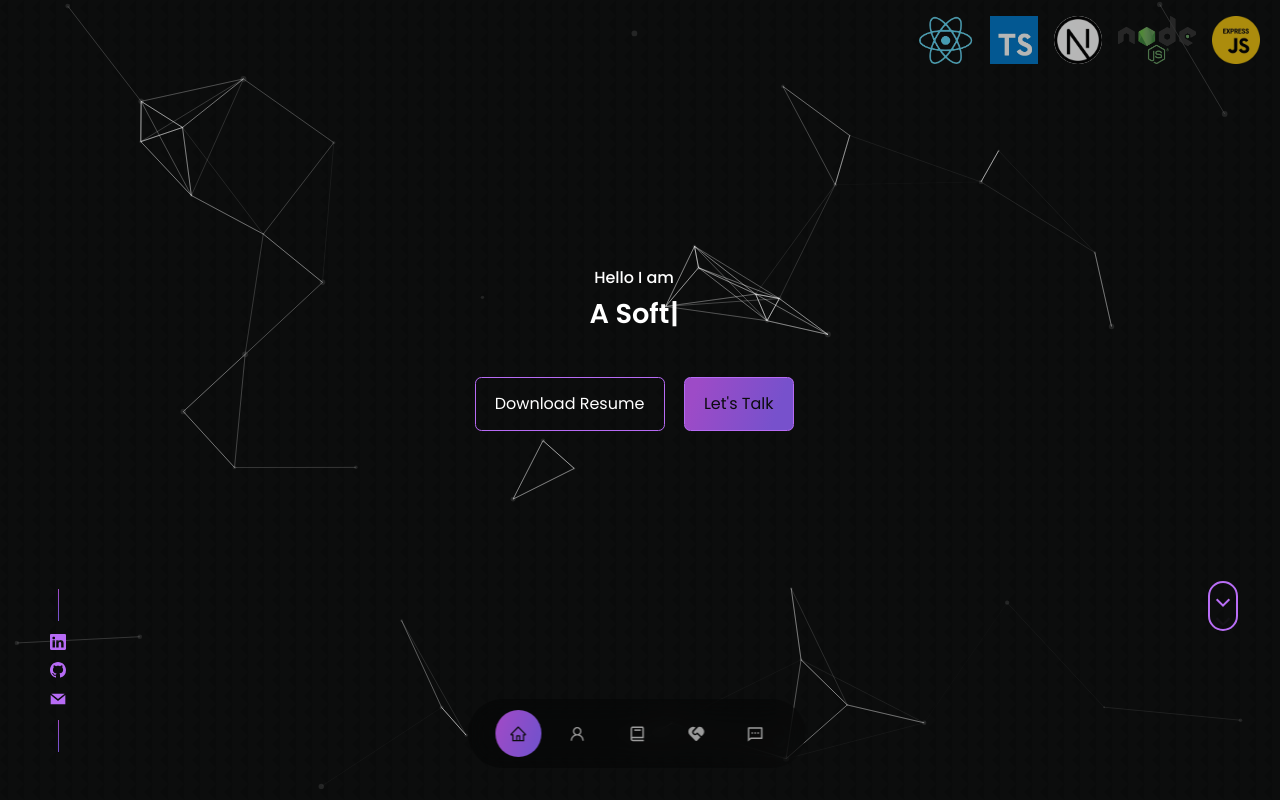
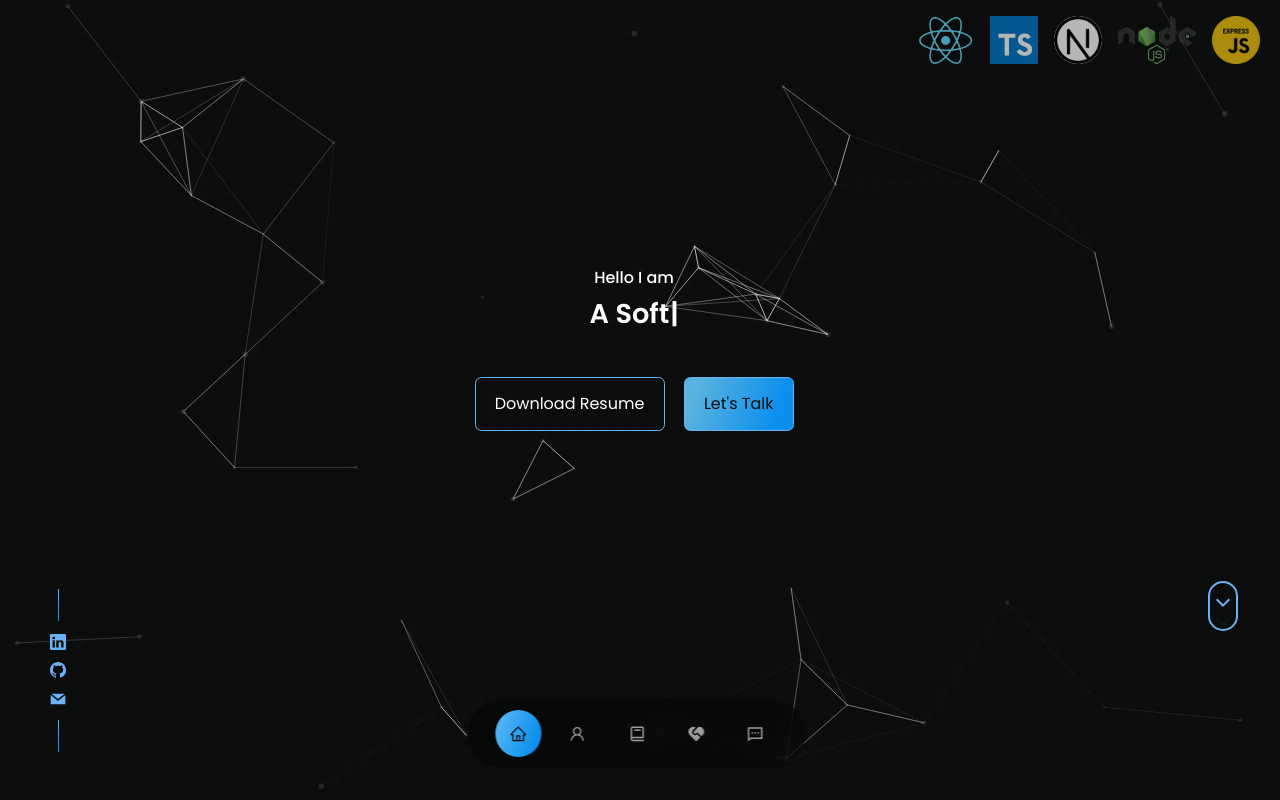
Before and after one commit to Marquis4484/marquis-portfolio-resume, a React (Vite) app: page / in a window 1280 px wide. Shown: the top 800 px of the page. Built offline with nearby package versions, Linux system fonts and the light colour scheme.

Commit message:
second commit

```diff
--- a/src/components/PreLoader/PreLoader.jsx
+++ b/src/components/PreLoader/PreLoader.jsx
@@ -11,7 +11,7 @@ const PreLoader = () => {
   return (
     <div className="preloader">
       <div className="texts-container">
-        <span>Nextjs</span>
+        <span>Next.js</span>
         <span>React</span>
         <span>TypeScript</span>
         <Dna
--- a/src/components/about/About.jsx
+++ b/src/components/about/About.jsx
@@ -56,7 +56,7 @@ const About = () => {
             I am a passionate Software Engineer specializing in Next.js, React,
             Tailwind CSS, JavaScript, TypeScript, Express, and Node.js. I am
             currently learning to work with MySQL, Swift, and MongoDB. I have
-            over 5 years of experience building applications that can be viewed
+            over 3 years of experience building applications that can be viewed
             on the web.
           </p>
 
--- a/src/components/header/CTA.jsx
+++ b/src/components/header/CTA.jsx
@@ -1,25 +1,32 @@
-import { motion } from 'framer-motion'
-import React from 'react'
-import Resume from '../../assets/Resume.pdf'
+import { motion } from "framer-motion";
+import React from "react";
+import Resume from "../../assets/Resume.pdf";
 
 const CTA = () => {
   return (
-    <div className='cta'>
-        <motion.a
+    <div className="cta">
+      <motion.a
         target="_blank"
-        initial={{x: '-100vw'}}
-        animate={{x: 0 }}
-        transition={{ type: 'spring', bounce:0.3, duration: 2 }}
-        href={Resume} download="Resume.pdf" className='btn'>Download Resume
-        </motion.a>
+        initial={{ x: "-100vw" }}
+        animate={{ x: 0 }}
+        transition={{ type: "spring", bounce: 0.3, duration: 2 }}
+        href={Resume}
+        className="btn"
+      >
+        Download Resume
+      </motion.a>
 
-        <motion.a
-      initial={{x: '100vw'}}
-      animate={{x: 0 }}
-      transition={{ type: 'spring', bounce:0.3, duration: 2 }}
-         href="#contact" className='btn btn-primary'>Let's Talk</motion.a>
-        </div>
-  )
-}
+      <motion.a
+        initial={{ x: "100vw" }}
+        animate={{ x: 0 }}
+        transition={{ type: "spring", bounce: 0.3, duration: 2 }}
+        href="#contact"
+        className="btn btn-primary"
+      >
+        Let's Talk
+      </motion.a>
+    </div>
+  );
+};
 
 export default CTA;
--- a/src/components/header/Header.css
+++ b/src/components/header/Header.css
@@ -75,7 +75,6 @@ header {
   padding-top: 1rem;
 }
 
-
 /* ===================== CTA ================== */
 
 .cta {
@@ -141,7 +140,7 @@ header {
 .scroll-down {
   height: 50px;
   width: 30px;
-  border: 2px solid #b86df5;
+  border: 2px solid #6bb2f5;
   position: absolute;
   left: 230%;
   top: 190%;
@@ -158,7 +157,7 @@ header {
   height: 10px;
   width: 10px;
   transform: translate(-50%, -100%) rotate(45deg);
-  border: 2px solid #b86df5;
+  border: 2px solid #6bb2f5;
   border-top: transparent;
   border-left: transparent;
   animation: scroll-down 1s ease-in-out infinite;
@@ -187,7 +186,7 @@ header {
 
 /* Buy Me Coffee */
 
-.coffee{
+.coffee {
   position: absolute;
   left: 120%;
   top: 200%;
@@ -229,7 +228,6 @@ header {
 
   .background_Logos > img {
     height: 1.5rem;
-
   }
 
   .header_info {
@@ -254,7 +252,7 @@ header {
     top: 180%;
     left: 45%;
   }
-  .coffee{
+  .coffee {
     position: absolute;
     left: 0%;
     top: 220%;
--- a/src/components/header/HeaderSocials.jsx
+++ b/src/components/header/HeaderSocials.jsx
@@ -12,7 +12,7 @@ const HeaderSocials = () => {
       className="header_socials"
     >
       <a
-        href="https://www.linkedin.com/marquis-sampson"
+        href="https://www.linkedin.com/in/marquis-sampson/"
         target="_blank"
         rel="noreferrer"
       >
@@ -21,7 +21,7 @@ const HeaderSocials = () => {
       <a href="https://github.com/Marquis4484" target="_blank" rel="noreferrer">
         <BsGithub />
       </a>
-      <a href="mailto:marquis4484@gmail.com" target=" rel='noreferrer'_blank">
+      <a href="mailto:marquis4484@gmail.com" target="_blank" rel="noreferrer">
         <GrMail />
       </a>
     </motion.div>
--- a/src/components/portfolio/Portfolio.css
+++ b/src/components/portfolio/Portfolio.css
@@ -1,5 +1,5 @@
 .portfolio_container {
-/*   display: grid;
+  /*   display: grid;
   grid-template-columns: repeat(3, 1fr);
   gap: 2.5rem; */
   height: 100%;
@@ -24,7 +24,7 @@
 .portfolio_item_image {
   border-radius: 1.5rem;
   overflow: hidden;
-  border: 1px rgb(89, 18, 102) solid;
+  border: 1px rgb(12, 143, 237) 83.1% solid;
   padding-top: 15px;
   display: grid;
   justify-content: center;
@@ -42,10 +42,9 @@
   margin-left: 12px;
 }
 
-.portfolio_item_content{
+.portfolio_item_content {
   display: grid;
   justify-content: center;
-
 }
 
 .tag_css {
@@ -54,7 +53,7 @@
   word-spacing: 3px;
   margin-left: 12px;
   padding-bottom: 3px;
-  color: rgb(96, 95, 133);
+  color: rgb(124, 143, 218);
 }
 
 /* ==================== Media Queries (Medium Devices) ======================= */
--- a/src/components/skills0/Skills0.jsx
+++ b/src/components/skills0/Skills0.jsx
@@ -63,7 +63,7 @@ const Skill = styled.div`
   width: 100%;
   max-width: 500px;
   background: rgb(3, 6, 24);
-  border: 0.1px solid #854ce6;
+  border: 0.1px solid #6bb2f5;
   box-shadow: rgba(23, 92, 230, 0.15) 0px 4px 24px;
   border-radius: 16px;
   padding: 18px 36px;
@@ -80,7 +80,7 @@ const Skill = styled.div`
 const SkillTitle = styled.h2`
   font-size: 28px;
   font-weight: 600;
-  color: #b86df5;
+  color: #6bb2f5;
   margin-bottom: 20px;
   text-align: center;
 `;
@@ -135,7 +135,7 @@ const Skills0 = () => {
       <Container>
         <Wrapper>
           <h5 style={{ color: "rgba(255, 255, 255, 0.6)" }}>What are my</h5>
-          <h2 style={{ color: "#b86df5" }}>Skills</h2>
+          <h2 style={{ color: "#6bb2f5" }}>Skills</h2>
           {/* <Title>Skills</Title>
         <Desc>Here are some of my skills on which I have been working on for the past 2 years.
         </Desc> */}
@@ -146,14 +146,13 @@ const Skills0 = () => {
                 <SkillList>
                   {skill.skills.map((item) => (
                     <SkillItem key={item.id}>
-                    <SkillImage src={item.image}/>
+                      <SkillImage src={item.image} />
                       {item.name}
                     </SkillItem>
                   ))}
                 </SkillList>
               </Skill>
             ))}
-
           </SkillsContainer>
         </Wrapper>
       </Container>
--- a/src/index.css
+++ b/src/index.css
@@ -18,15 +18,13 @@
 :root {
   --color-bg: rgba(9, 10, 10, 0.986);
   --color-bg-variant: #030618;
-  /* --color-primary: #6f2da8; */
-  /* --header-color: #6f2da8c0; */
-  --color-primary: #b76bf5;
+  --color-primary: #6bb2f5;
   --color-primary-linear: linear-gradient(
     109.6deg,
-    rgb(157, 75, 199) 11.2%,
-    rgb(119, 81, 204) 83.1%
+    rgb(85, 181, 245) 11.2%,
+    rgb(12, 143, 237) 83.1%
   );
-  --color-primary-variant: rgba(77, 181, 255, 0.4);
+  --color-primary-variant: rgba(125, 201, 255, 0.4);
   --color-white: #fff;
   --color-light: rgba(255, 255, 255, 0.6);
 
@@ -53,7 +51,6 @@ body {
   color: var(--color-white);
   line-height: 1.7;
   overflow-x: hidden;
-
 
   background-image: url(../src/assets/bg-texture.png);
 }
@@ -127,8 +124,8 @@ a:hover {
 
   background: linear-gradient(
     109.6deg,
-    rgb(157, 75, 199) 11.2%,
-    rgb(119, 81, 204) 83.1%
+    rgb(90, 179, 223) 11.2%,
+    rgb(12, 143, 237) 83.1%
   );
   color: var(--color-bg);
 }
```
Also changed, not shown: src/components/Animation/index.js (line endings or trailing spaces), 1 other file (tests, documents, lock files or other folders). Lines whose indentation alone changed are shown as unchanged.
